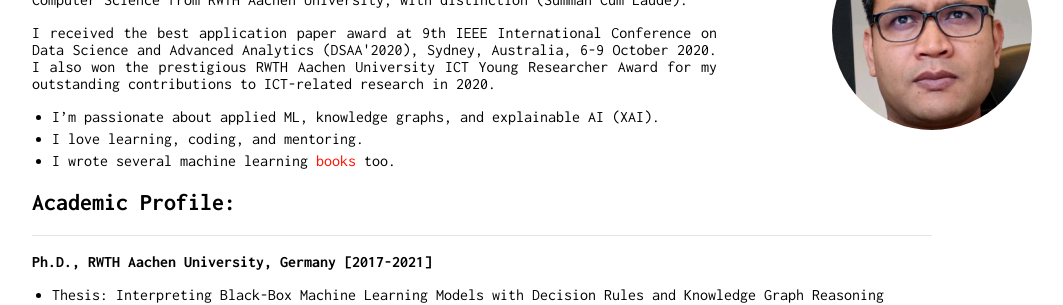
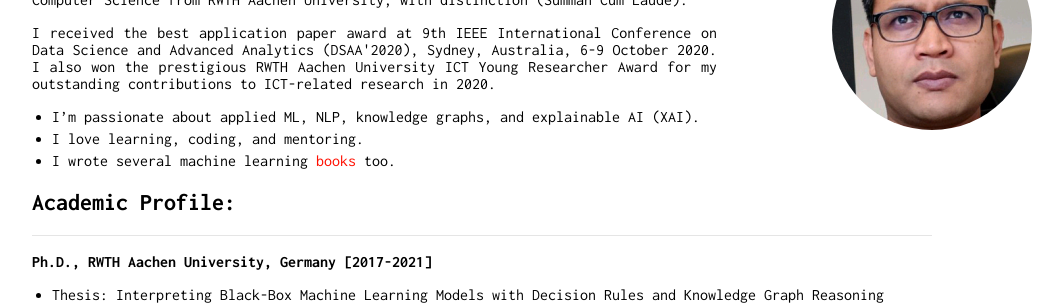
Before and after one commit to rezacsedu/rezacsedu.github.io, a Jekyll site: the page built from index.md, in a window 1280 px wide. Shown: the part 268-573 px from the top of the page, without its empty margins (158-1221 px from the left). Built offline with Jekyll 4.4.1, drawn with Linux system fonts in a browser that asks for light colours; our own code applies the rules of GitHub Pages for plain Markdown files.

Commit message:
Update index.md

```diff
--- a/index.md
+++ b/index.md
@@ -6,7 +6,7 @@ ___
 
 <p style='text-align: justify;'> I received the best application paper award at 9th IEEE International Conference on Data Science and Advanced Analytics (DSAA'2020),  Sydney, Australia, 6-9 October 2020. I also won the prestigious RWTH Aachen University ICT Young Researcher Award for my outstanding contributions to ICT-related research in 2020. </p>
 
-- I'm passionate about applied ML, knowledge graphs, and explainable AI (XAI).
+- I'm passionate about applied ML, NLP, knowledge graphs, and explainable AI (XAI).
 - I love learning, coding, and mentoring.
 - I wrote several machine learning [books](https://www.amazon.com/s?k=Md.+Rezaul+Karim&ref=nb_sb_noss) too.
 
```
